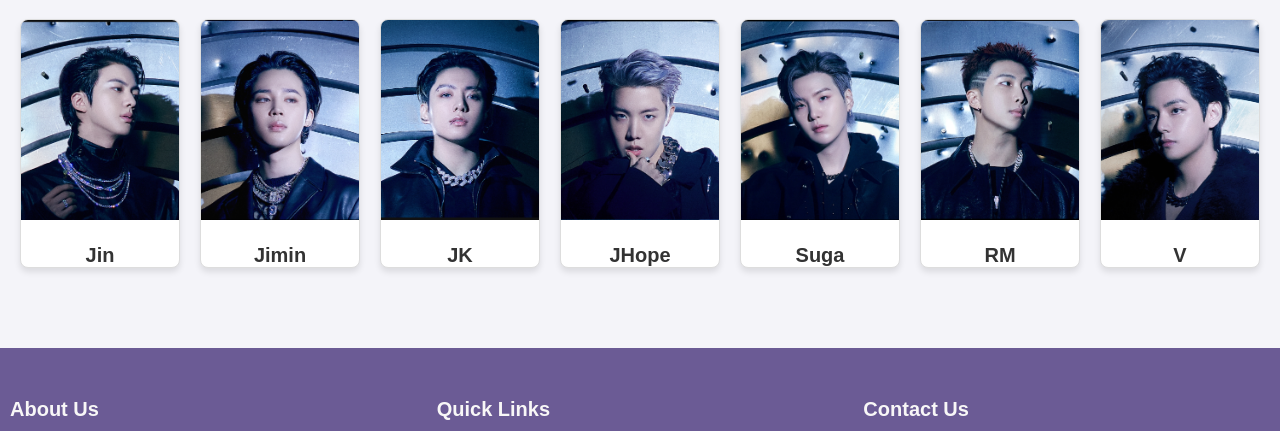
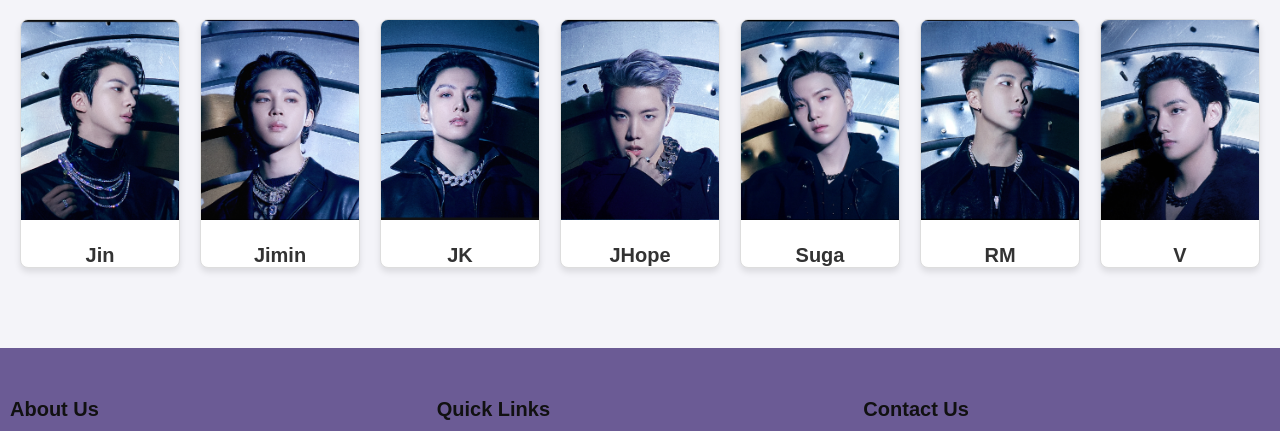
Before and after one commit to mohinipillewan/BTS-Positions, a plain HTML site: page index.html in a window 1280 px wide. Shown: the part 453-884 px from the top of the page. Drawn offline with Linux system fonts and the light colour scheme.

Commit message:
initial changes 8

```diff
--- a/style.css
+++ b/style.css
@@ -140,7 +140,7 @@ footer {
 .footer-section h3 {
     font-size: 20px;
     margin-bottom: 10px;
-    color: #f8f7f7;
+    color: #111111;
 
 }
 
```
